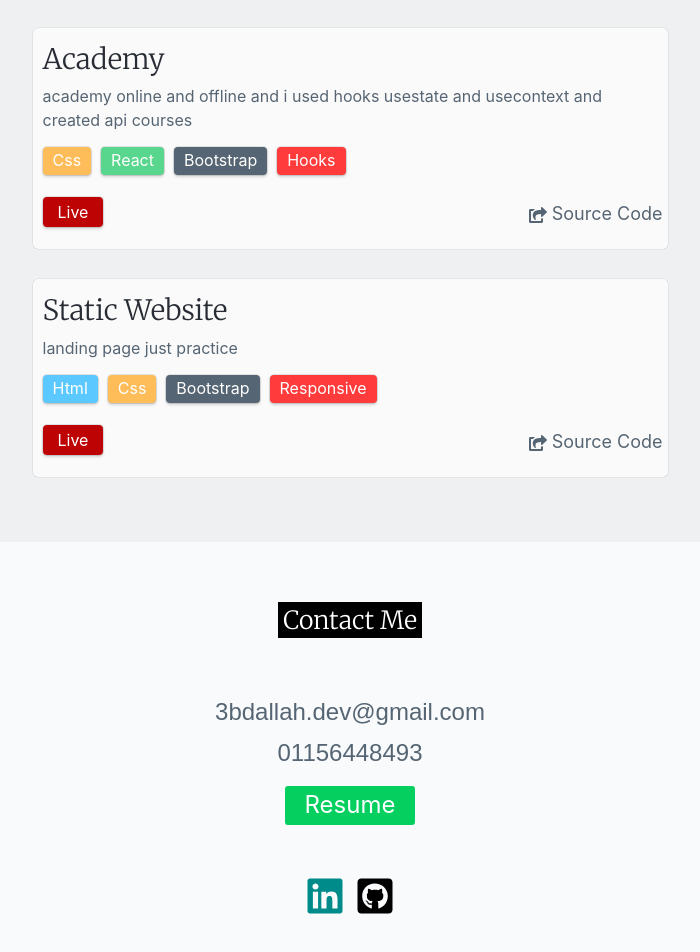
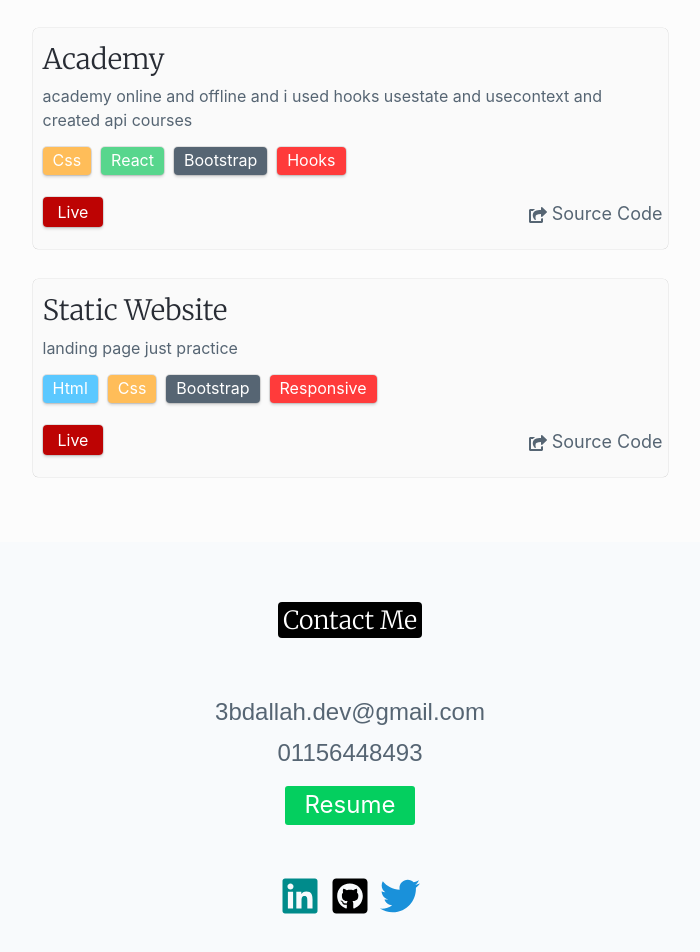
Before and after one commit to 3bdalah/Last-portfolio, a React (Create React App) app: page / in a window 1280 px wide. Shown: the part 1728-2680 px from the top of the page, without its empty margins (290-990 px from the left). Built offline with nearby package versions, Linux system fonts and the light colour scheme.

Commit message:
change header title color  and add text color about-me

```diff
--- a/src/App.scss
+++ b/src/App.scss
@@ -11,7 +11,7 @@
   height: 40vmin;
   pointer-events: none;
 }
-
+/*
 @media (prefers-reduced-motion: no-preference) {
   .App-logo {
     animation: App-logo-spin infinite 20s linear;
@@ -29,18 +29,7 @@
   color: white;
 }
 
-.App-link {
-  color: #61dafb;
-}
-
-@keyframes App-logo-spin {
-  from {
-    transform: rotate(0deg);
-  }
-  to {
-    transform: rotate(360deg);
-  }
-}
+*/
 
 
 // Start Styling App From Here
@@ -63,6 +52,8 @@ body{
   display: inline-block;
   padding:3px 5px;
   text-transform: capitalize;
+  border-radius: 4px;
+  // padding:5px;
 }
 
 //  Responsive
@@ -101,6 +92,7 @@ body{
       padding: 5px ;
       line-height: 2;
       font-family: initial;
+      border-radius: 4px;
     }
   }
 }
@@ -212,13 +204,11 @@ body{
   padding: 50px 0px;
 
   background-color: #F8FAFC;
-  background-color: #EEF0F1;
+  background-color: #fcfcfc;
 
   .project{
     border:none;
-    // box-shadow: 1px 1px 3px rgba(0,0,0,0.1),-1px -1px 3px rgba(0,0,0,0.1);
      box-shadow: 0 0 0 0.3px rgba(0,0,0,.1), 0px 0px 0px 0.3px rgba(0,0,0,.1);
-
     overflow: hidden;
     margin:15px 0px;
     background-color: #fafafa;
@@ -361,11 +351,14 @@ body{
         font-size: 2.5rem;
         margin:5px;
       }
+      .icon.linkedin a{
+        color:darkcyan;
+      }
       .icon.github a{
         color:black;
       }
-      .icon.linkedin a{
-        color:darkcyan;
+      .icon.twitter a{
+        color:#1A91DA;
       }
 
     }
--- a/src/components/Contact.js
+++ b/src/components/Contact.js
@@ -1,6 +1,6 @@
 import React from 'react'
 import Title from "./Title";
-import { FaLinkedin ,FaGithubSquare} from "react-icons/fa";
+import { FaLinkedin ,FaGithubSquare,FaTwitter} from "react-icons/fa";
 const Contact = () => {
     return (
         <section className="contact">
@@ -14,6 +14,8 @@ const Contact = () => {
                      <div className="icons">
                      <span className="icon linkedin"><a href="https://www.linkedin.com/in/abdallah-abdelghaffar-65136614b/" target="blank"><FaLinkedin/></a></span>
                       <span className="icon github"><a href="https://github.com/abdallllaa" target="blank"><FaGithubSquare/></a></span>
+                      <span className="icon twitter"><a href="https://twitter.com/3bdallahdev" target="blank"><FaTwitter/></a></span>
+
                      </div>
 
                  </div>
--- a/src/components/Hero.js
+++ b/src/components/Hero.js
@@ -5,8 +5,9 @@ const Hero = () => {
         <section className="Header">
             <div className="container">
                 <header className="content text-center">
-                    <h1 className="name">abdallah abdelghaffar</h1>
+                    <h1 className="name">Hi, I'm abdallah 👋</h1>
                     <p className="title">software engineer<strong className="feild">( front end )</strong></p>
+
                 </header>
             </div>
         </section>
```
